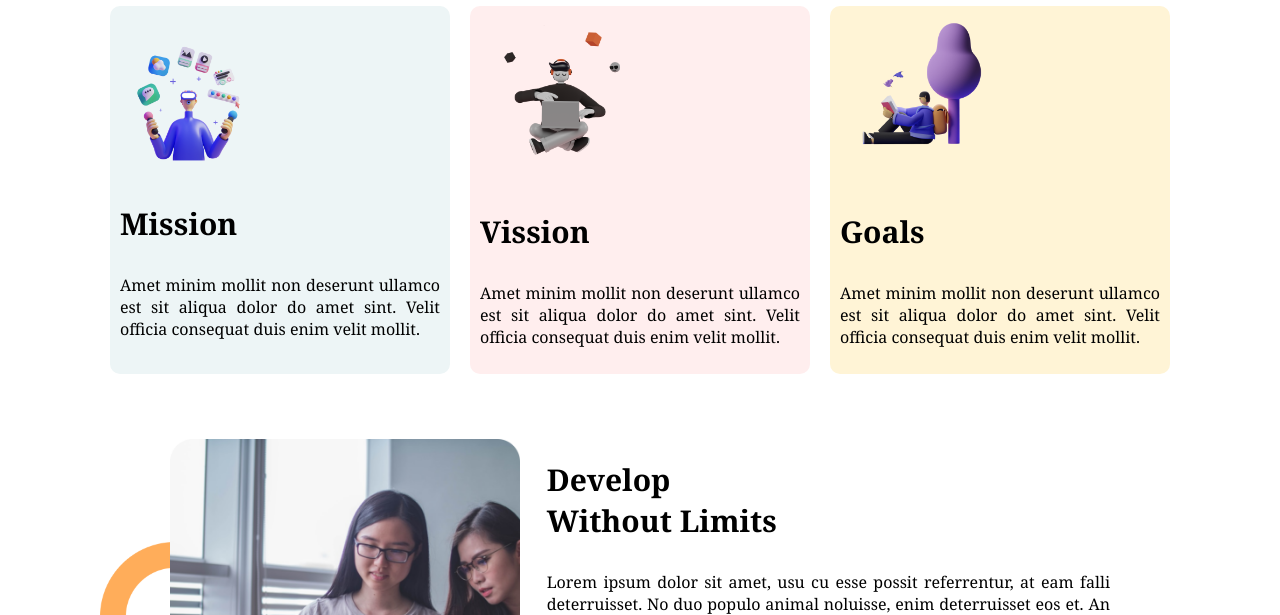
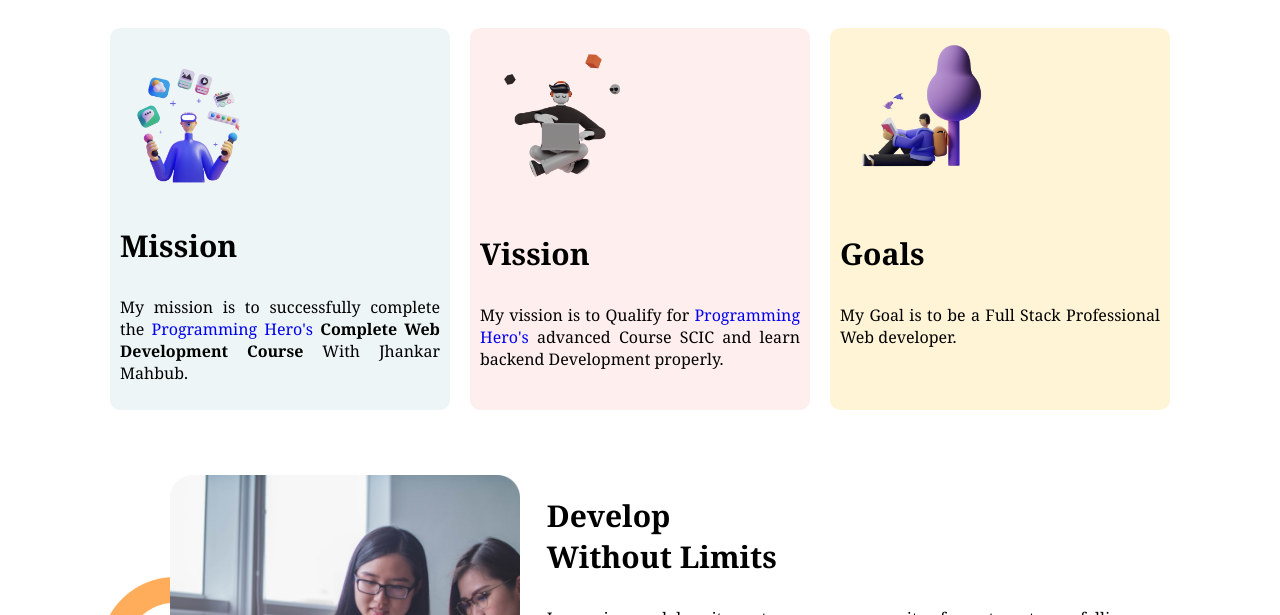
Before and after one commit to sumoncpi10/mission-2022, a plain HTML site: page index.html in a window 1280 px wide. Shown: the part 575-1190 px from the top of the page. Drawn offline with Linux system fonts and the light colour scheme.

Commit message:
goals added

```diff
--- a/index.html
+++ b/index.html
@@ -17,9 +17,10 @@
                 <span>Mission 2022</span>
             </h1>
             <p>
-                Lorem ipsum dolor sit amet, usu cu esse possit
-                referrentur, at eam falli deterruisset. No duo populo
-                animal noluisse, enim
+                My plan for 2022 is to become a full fledged web developer by 2022. This is why I am enrolled in the <a
+                    href="https://web.programming-hero.com/">Programming Hero</a> to <strong>Complete Web Development
+                    Course</strong> With Jhankar
+                Mahbub.
             </p>
             <button>Explore Now</button>
             <p>Scroll down to explore more about us</p>
@@ -35,30 +36,25 @@
             <img src="images/illustrators/illustrator-1.png" alt="">
             <h3>Mission</h3>
             <p>
-                Amet minim mollit non deserunt
-                ullamco est sit aliqua dolor do amet
-                sint. Velit officia consequat duis enim
-                velit mollit.
+                My mission is to successfully complete the <a href="https://web.programming-hero.com/">Programming
+                    Hero's</a> <strong>Complete Web Development
+                    Course</strong> With Jhankar
+                Mahbub.
             </p>
         </div>
         <div class="one-third-width vission">
             <img src="images/illustrators/illustrator-2.png" alt="">
             <h3>Vission</h3>
             <p>
-                Amet minim mollit non deserunt
-                ullamco est sit aliqua dolor do amet
-                sint. Velit officia consequat duis enim
-                velit mollit.
+                My vission is to Qualify for <a href="https://web.programming-hero.com/">Programming
+                    Hero's</a> advanced Course SCIC and learn backend Development properly.
             </p>
         </div>
         <div class="one-third-width goals">
             <img src="images/illustrators/illustrator-3.png" alt="">
             <h3>Goals</h3>
             <p>
-                Amet minim mollit non deserunt
-                ullamco est sit aliqua dolor do amet
-                sint. Velit officia consequat duis enim
-                velit mollit.
+                My Goal is to be a Full Stack Professional Web developer.
             </p>
         </div>
     </section>
--- a/style.css
+++ b/style.css
@@ -22,6 +22,9 @@ section{
 }
 p{
     text-align: justify;
+}
+p a{
+    text-decoration: none;
 }
 span{
     color: rgb(236, 116, 11);
```
